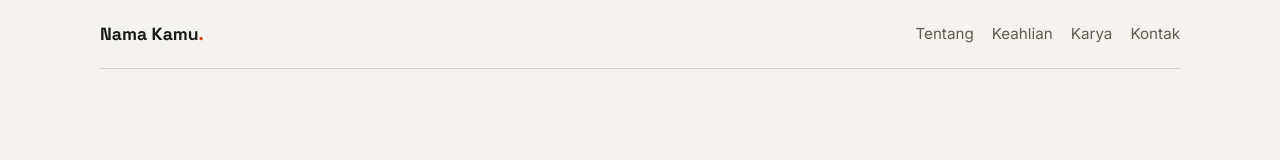
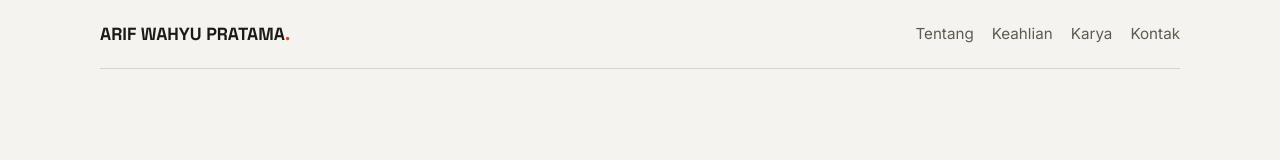
Before and after one commit to boyahgarena47-byte/Portifolio-ARIF-Wahyu, a plain HTML site: page index.html in a window 1280 px wide. Shown: the top 160 px of the page. Drawn offline with Linux system fonts and the light colour scheme.

Commit message:
Update index.html

```diff
--- a/index.html
+++ b/index.html
@@ -139,7 +139,7 @@ section { padding-block: clamp(56px, 9vw, 104px); }
 <body>
 
 <header class="wrap bar">
-  <a class="brand" href="#top">Nama Kamu<span>.</span></a>
+  <a class="brand" href="#top">ARIF WAHYU PRATAMA<span>.</span></a>
   <nav class="nav" aria-label="Navigasi utama">
     <a href="#tentang">Tentang</a>
     <a href="#keahlian">Keahlian</a>
```
